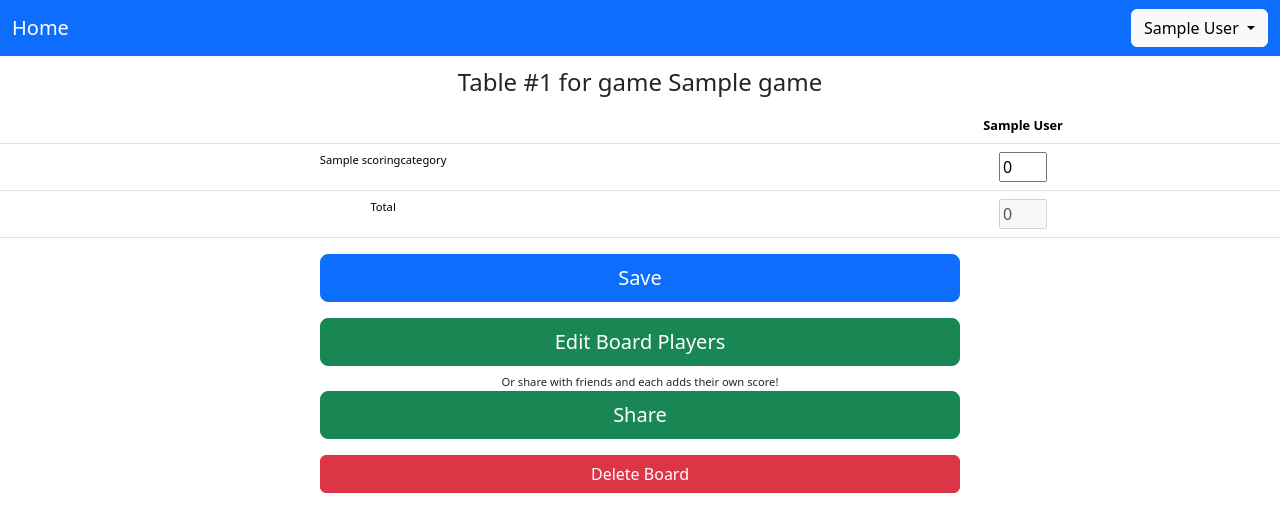
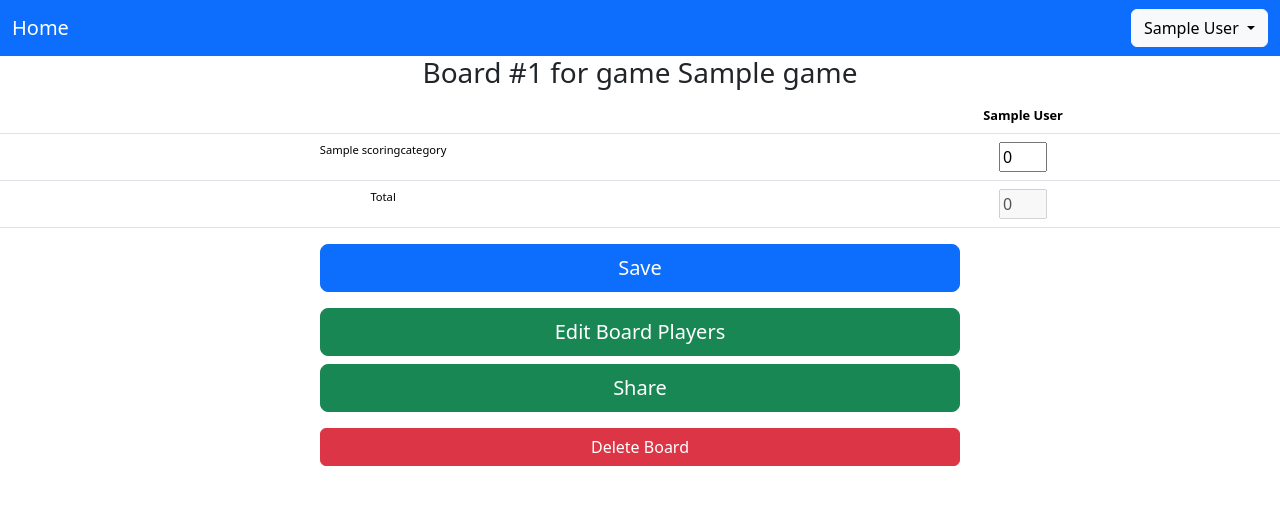
Before and after one commit to danielcaballero88/django-scoring-app, a Django app: page /board_score/1/ in a window 1280 px wide. Shown: the top 532 px of the page. Run offline with Django 4.2, Linux system fonts and the light colour scheme; a user stored in the database is signed in; tables that the repository leaves empty hold one stand-in row (values such as "Sample post"); lists and menus that the app fills with data are empty; some libraries are stand-ins or nearby versions.

Commit message:
Only show scores if any players

```diff
--- a/scoring/templates/scoring/board_score.html
+++ b/scoring/templates/scoring/board_score.html
@@ -22,12 +22,19 @@
 </ul>
 {% endif %}
 
+<div class="text-center container">
+  <h1 class="h3 mb-0 fw-normal">Board #{{ board.pk }} for game {{ game.name }}</h1>
+  {% if not has_scorers %}
+    <p>Seems like there are no players yet, add them yourself or share the board with them so they can add their own scores!</p>
+  {% endif %}
+</div>
+
+{% if has_scorers %}
   <div class="text-center mt-2">
     <form action="{% url "scoring:board_score" board.pk %}" method="post">
       <!-- CSRF toke tag for POST forms targeted at internal urls. -->
       {% csrf_token %}
       <fieldset>
-      <legend><span>Table #{{ board.pk }} for game {{ game.name }}</span></legend>
         <!-- Display error message if any. -->
         {% if error_message %}
         <p><strong>{{ error_message }}</strong></p>
@@ -89,6 +96,7 @@
         </button>
     </form>
   </div>
+{% endif %}
 
 <div class="text-center mt-3">
   <a href="{% url "scoring:add_board_players" board.pk %}">
@@ -104,7 +112,6 @@
 </div>
 
 <div class="text-center mt-2">
-  <p class="small-text mt-2 mb-0">Or share with friends and each adds their own score!</p>
   <!-- Button trigger modal -->
   <button
     type="button"
--- a/scoring/views.py
+++ b/scoring/views.py
@@ -274,6 +274,7 @@ def board_score(request: HttpRequest, board_pk: int):
         "game": game,
         "scoring_categories": scoring_categories,
         "scorers": scorers,
+        "has_scorers": len(scorers) > 0,
         "score_values": score_values,
         "totals": totals,
         "url_share": request.build_absolute_uri(reverse("scoring:add_your_score", args=(board.pk,))),
```
Lines whose indentation alone changed are shown as unchanged.
